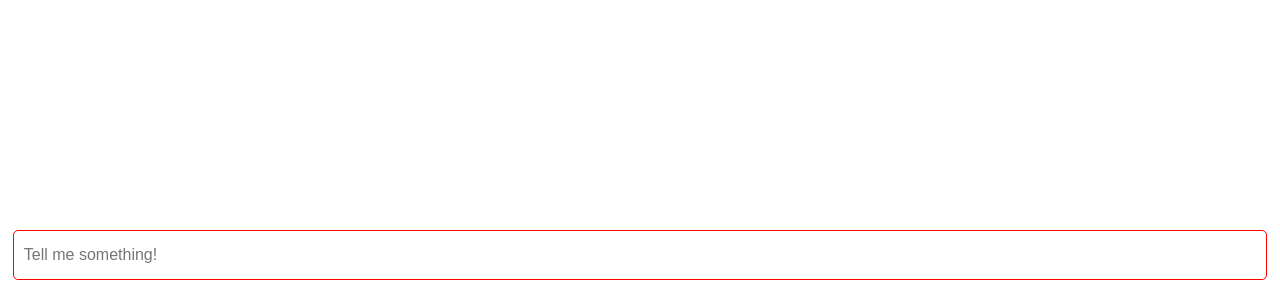
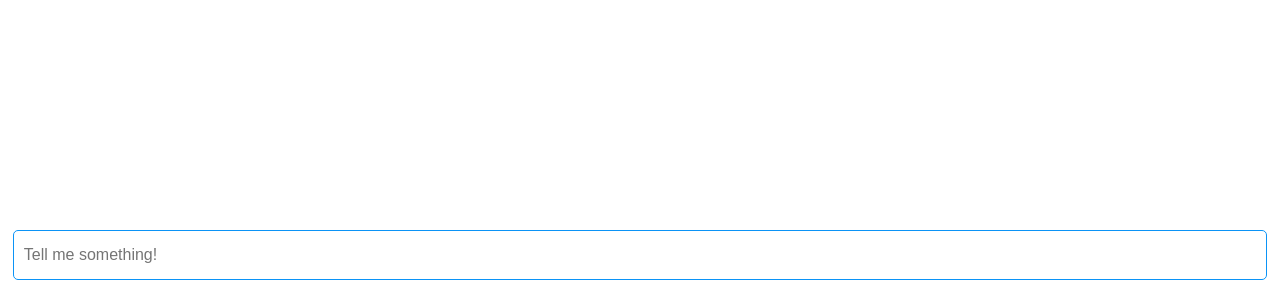
Before and after one commit to mmounirf/mou-assistant, a React (Create React App) app: page / in a window 1280 px wide. Shown: the part 500-800 px from the top of the page. Built offline with nearby package versions, Linux system fonts and the light colour scheme.

Commit message:
added styles for chat bubbles

```diff
--- a/src/components/ChatInput/index.css
+++ b/src/components/ChatInput/index.css
@@ -2,7 +2,7 @@ input {
     width: 98%;
     border-radius: 5px;
     outline: none!important;
-    border: 1px solid red!important;
+    border: 1px solid #0B93F6!important;
     box-sizing: border-box;
     border-radius: 5px;
     height: 50px;
--- a/src/components/ChatInput/index.js
+++ b/src/components/ChatInput/index.js
@@ -9,7 +9,7 @@ const ChatInput = () => {
     const inputKeyDown = (e) => {
         if(e.keyCode === 13 && e.target.value.length) {
             e.preventDefault();
-            sendMessage({message: e.target.value, timestamp: new Date()});
+            sendMessage({message: e.target.value, timestamp: new Date(), type: 'human'});
             e.target.value = '';
         }
     }
--- a/src/components/Conversation/index.css
+++ b/src/components/Conversation/index.css
@@ -0,0 +1,64 @@
+.conversation {
+    width: calc(100% - 40px);
+    height: calc(100vh - 110px);
+    overflow-y: auto;
+    overflow-x: hidden;
+    margin: 20px;
+    display: flex;
+    flex-direction: column;
+}
+
+.conversation > div {
+    width: fit-content;
+}
+
+.human {
+    align-self: flex-end;
+}
+
+.human > p {
+    background-color: #0B93F6;
+    color: #FFF;
+    width: fit-content;
+}
+
+.bot {
+    justify-content: flex-start;
+}
+
+.bot > p {
+    background-color: red;
+}
+
+.message {
+    word-wrap: break-word;
+    margin-bottom: 12px;
+    line-height: 24px;
+    position: relative;
+    padding: 10px 15px;
+    border-radius: 15px;
+}
+
+.message:before, .message:after {
+    content: "";
+    position: absolute;
+    bottom: -2px;
+    height: 20px;
+}
+
+.human > .message:before {
+    right: -7px;
+    border-right: 20px solid #0B93F6;
+    border-bottom-left-radius: 16px 14px;
+    -webkit-transform: translate(0, -2px);
+    transform: translate(0, -2px);
+}
+
+.human > .message:after {
+    right: -56px;
+    width: 26px;
+    background: white;
+    border-bottom-left-radius: 10px;
+    -webkit-transform: translate(-30px, -2px);
+    transform: translate(-30px, -2px);
+}
--- a/src/components/Conversation/index.js
+++ b/src/components/Conversation/index.js
@@ -1,15 +1,18 @@
 import React from "react";
 import { useSelector } from 'react-redux';
+import Message from "../Message";
+import './index.css';
 
-import Message from "../Message";
 const Conversation = () => {
   const messages = useSelector(state => state.messages);
   return (
-    <div>
-    {messages.map((message, i) => {
+    <div className="conversation">
+    {messages.map((item, i) => {
       return (
         <Message key={i}>
-          <p>{message.message}</p>
+          <div className={item.type}>
+            <p className="message">{item.message}</p>
+          </div>
         </Message>
       );
     })}
```
